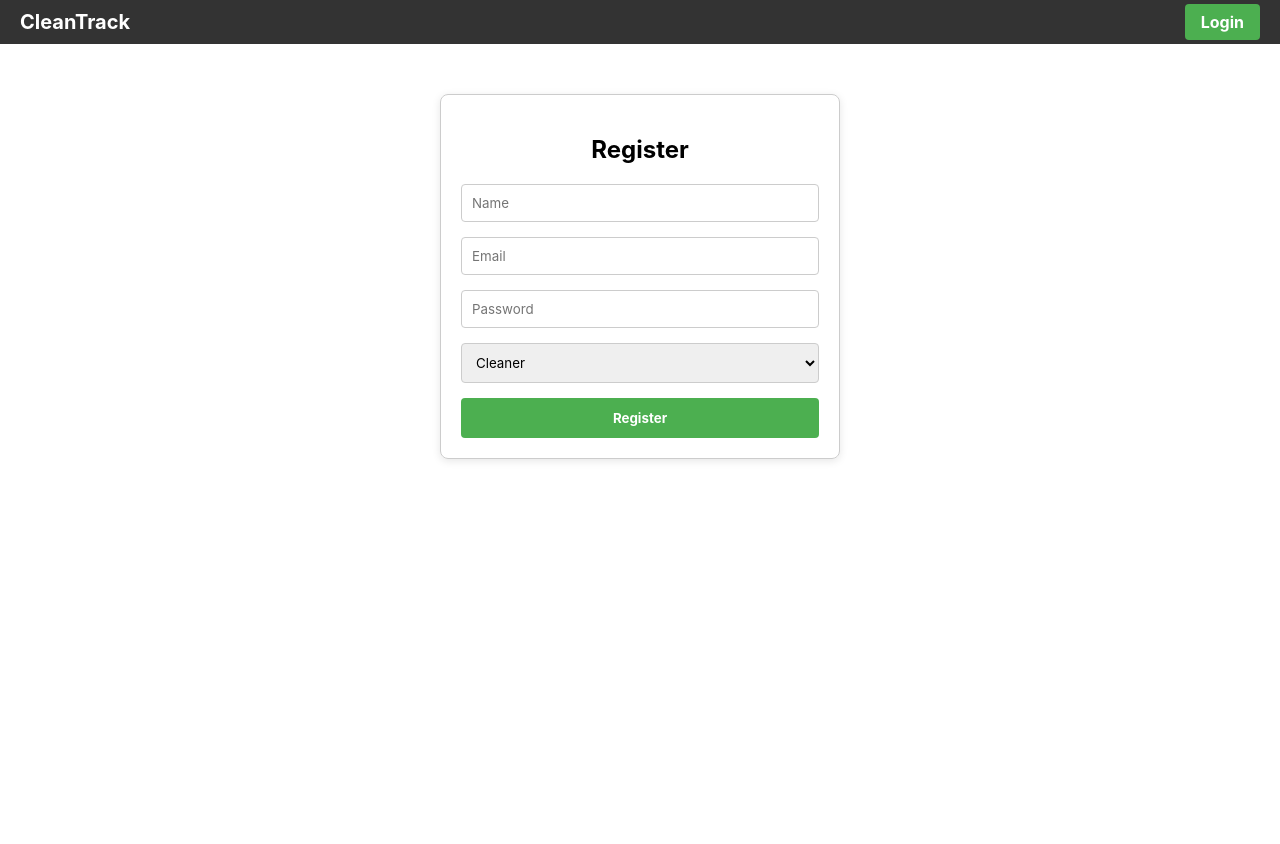
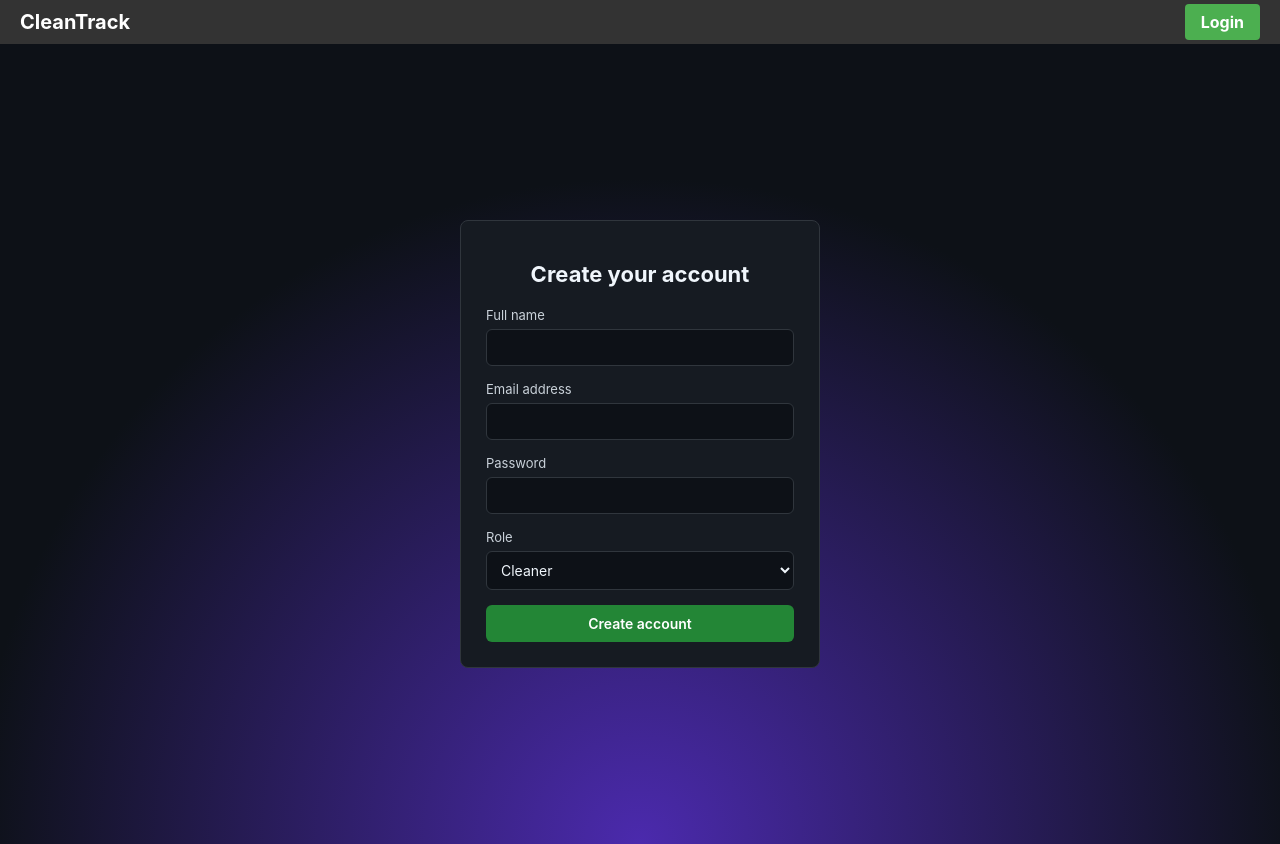
Before and after one commit to rutvik2026/CleanTrack-Frontend, a React (Vite) app: page /register in a window 1280 px wide. Before the commit the page ends 800 px from the top, so only its background shows below. Built offline with nearby package versions, Linux system fonts and the light colour scheme.

Commit message:
Refactor Register component for improved layout
Refactor Register component layout and styles. Update form structure and labels for better accessibility.

```diff
--- a/src/Register.jsx
+++ b/src/Register.jsx
@@ -1,5 +1,6 @@
 import React, { useState } from "react";
 import { useNavigate } from "react-router-dom";
+import "./Register.css";
 
 const Register = () => {
   const navigate = useNavigate();
@@ -11,14 +12,16 @@ const Register = () => {
   });
 
   const handleChange = (e) => {
-    setFormData({ ...formData, [e.target.name]: e.target.value });
+    setFormData({
+      ...formData,
+      [e.target.name]: e.target.value,
+    });
   };
 
   const handleSubmit = async (e) => {
     e.preventDefault();
 
     try {
-      // Use the correct Vite env variable for backend URL
       const BACKEND_URL = import.meta.env.VITE_BACKEND_URL;
 
       const res = await fetch(`${BACKEND_URL}/api/register`, {
@@ -31,8 +34,7 @@ const Register = () => {
 
       if (data.success) {
         alert("Registered successfully!");
-        setFormData({ name: "", email: "", password: "", role: "cleaner" });
-        window.location.href = "/"; // or navigate("/login");
+        window.location.href = "/";
       } else {
         alert(data.message || "Registration failed");
       }
@@ -43,80 +45,57 @@ const Register = () => {
   };
 
   return (
-    <div style={containerStyle}>
-      <h2 style={{ textAlign: "center" }}>Register</h2>
-      <form onSubmit={handleSubmit} style={formStyle}>
+    <div className="register-page">
+      <div className="register-box">
+        <h1>Create your account</h1>
+
+        <form onSubmit={handleSubmit}>
+          <label htmlFor="name">Full name</label>
           <input
+            id="name"
             type="text"
             name="name"
-          placeholder="Name"
             value={formData.name}
             onChange={handleChange}
-          style={inputStyle}
             required
           />
+
+          <label htmlFor="email">Email address</label>
           <input
+            id="email"
             type="email"
             name="email"
-          placeholder="Email"
             value={formData.email}
             onChange={handleChange}
-          style={inputStyle}
             required
           />
+
+          <label htmlFor="password">Password</label>
           <input
+            id="password"
             type="password"
             name="password"
-          placeholder="Password"
             value={formData.password}
             onChange={handleChange}
-          style={inputStyle}
             required
           />
+
+          <label htmlFor="role">Role</label>
           <select
+            id="role"
             name="role"
             value={formData.role}
             onChange={handleChange}
-          style={{ ...inputStyle, padding: "10px" }}
           >
             <option value="cleaner">Cleaner</option>
             <option value="admin">Admin</option>
           </select>
-        <button type="submit" style={buttonStyle}>Register</button>
+
+          <button type="submit">Create account</button>
         </form>
+      </div>
     </div>
   );
 };
 
-const containerStyle = {
-  maxWidth: "400px",
-  width: "90%",
-  margin: "50px auto",
-  padding: "20px",
-  border: "1px solid #ccc",
-  borderRadius: "8px",
-  boxShadow: "0 2px 8px rgba(0,0,0,0.1)",
-};
-
-const formStyle = { display: "flex", flexDirection: "column" };
-
-const inputStyle = {
-  width: "100%",
-  padding: "10px",
-  marginBottom: "15px",
-  borderRadius: "4px",
-  border: "1px solid #ccc",
-  boxSizing: "border-box",
-};
-
-const buttonStyle = {
-  padding: "12px",
-  backgroundColor: "#4CAF50",
-  color: "white",
-  border: "none",
-  borderRadius: "4px",
-  cursor: "pointer",
-  fontWeight: "bold",
-};
-
 export default Register;
```
Lines whose indentation alone changed are shown as unchanged.
